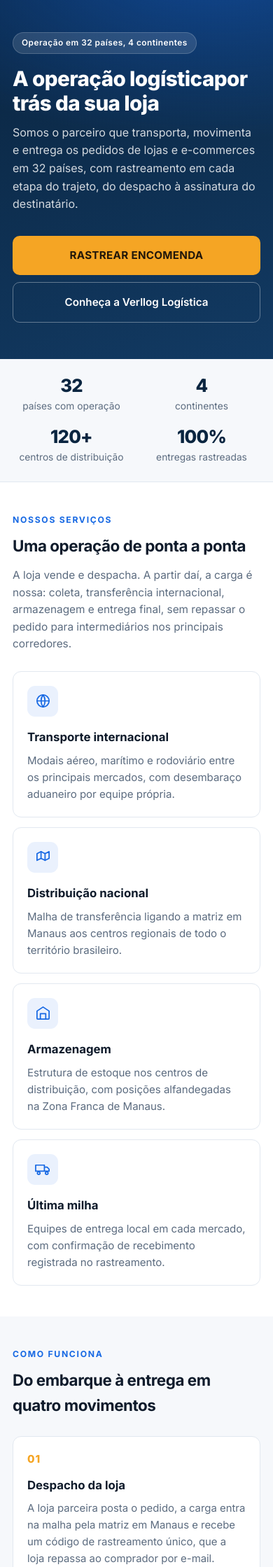
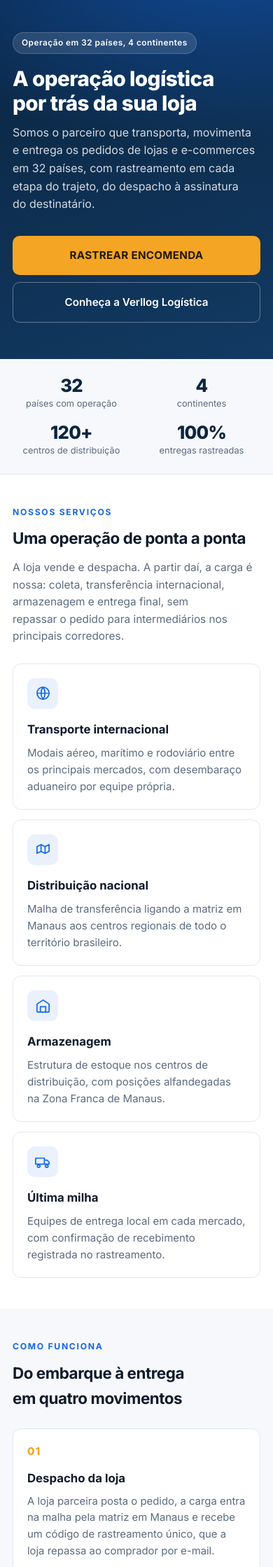
Before and after one commit to polvomal07/verllog, a Flask app: page / in a window 390 px wide. Shown: the part 65-2304 px from the top of the page at 70% size. Run offline with Flask 3, Linux system fonts and the light colour scheme.

Commit message:
Corrige palavras coladas no titulo e alinhamento no celular
O titulo do hero usava <br> para quebrar a linha, e esconde-lo no celular
grudava as palavras: "A operacao logisticapor tras da sua loja". Agora sao
dois spans, que viram bloco no desktop e texto corrido no celular sem perder
o espaco entre eles.

Tambem alinha os itens de faixa, numeros e indicadores pelo topo quando um
rotulo ocupa duas linhas, equilibra a quebra dos titulos e evita que nomes
longos de cidade estourem a largura da tela.

Corrige concordancia em "Menos pontos ... significam menos risco".

Co-Authored-By: Claude Opus 5 (1M context) <noreply@anthropic.com>
Claude-Session: https://claude.ai/code/session_01FWng86ToCSKAFi8Umn7L3F

```diff
--- a/static/css/celular.css
+++ b/static/css/celular.css
@@ -95,8 +95,8 @@
     letter-spacing: -.02em;
   }
 
-  /* A quebra de linha manual do título só faz sentido em tela larga. */
-  .hero__titulo br { display: none; }
+  /* Em tela estreita o titulo vira texto corrido, sem quebra forcada. */
+  .hero__linha { display: inline; }
 
   .hero__subtitulo { font-size: 1rem; }
 
@@ -256,3 +256,49 @@
   .indicadores { grid-template-columns: 1fr 1fr; }
   .resultado__codigo { font-size: 1.15rem; }
 }
+
+/* ==========================================================================
+   Ajustes de texto: alinhamento e quebra de linha
+   ========================================================================== */
+
+/* Distribui as palavras entre as linhas em vez de deixar uma sozinha no fim.
+   Onde o navegador nao suporta, simplesmente ignora e nada quebra. */
+.hero__titulo,
+.busca-pagina__titulo,
+.cabecalho-pagina__titulo,
+.secao__titulo,
+.chamada__titulo,
+.painel__titulo {
+  text-wrap: balance;
+}
+
+/* Evita linha orfa (uma palavra sozinha no fim) nos paragrafos. */
+.hero__subtitulo,
+.secao__texto,
+.cabecalho-pagina__texto,
+.busca-pagina__texto,
+.cartao p,
+.passo p,
+.regiao p,
+.ajuda__item p {
+  text-wrap: pretty;
+}
+
+@media (max-width: 720px) {
+
+  /* Todos os itens da faixa comecam na mesma altura, mesmo quando um rotulo
+     ocupa duas linhas e o vizinho ocupa uma so. */
+  .faixa__conteudo,
+  .numeros,
+  .indicadores { align-items: start; }
+
+  /* Rotulos curtos o bastante para caber sem quebrar no meio da palavra. */
+  .faixa__item span,
+  .numero__rotulo { font-size: .8rem; line-height: 1.3; }
+
+  /* Nomes longos (Florianopolis/SC, Sao Jose da Barra/MG) nao estouram
+     a largura da tela na timeline e no resumo. */
+  .etapa__local,
+  .resultado__destino,
+  .resumo__item dd { overflow-wrap: anywhere; }
+}
--- a/static/css/landing.css
+++ b/static/css/landing.css
@@ -249,3 +249,7 @@
   .chamada { padding: 40px 0; }
   .busca-pagina { padding: 48px 0 44px; }
 }
+
+/* Cada trecho do titulo do hero vira uma linha propria no desktop.
+   No celular eles voltam a ser texto corrido (ver celular.css). */
+.hero__linha { display: block; }
--- a/templates/index.html
+++ b/templates/index.html
@@ -8,7 +8,13 @@
 <section class="hero">
   <div class="container hero__conteudo">
     <p class="hero__selo">Operação em 32 países, 4 continentes</p>
-    <h1 class="hero__titulo">A operação logística<br>por trás da sua loja</h1>
+    {# Cada trecho é uma linha no desktop e emenda numa frase só no celular.
+       Usar <br> aqui daria problema: escondê-lo no celular grudava as
+       palavras ("logísticapor"). Com spans, o espaço entre eles permanece. #}
+    <h1 class="hero__titulo">
+      <span class="hero__linha">A operação logística</span>
+      <span class="hero__linha">por trás da sua loja</span>
+    </h1>
     <p class="hero__subtitulo">
       Somos o parceiro que transporta, movimenta e entrega os pedidos de
       lojas e e-commerces em 32 países, com rastreamento em cada etapa do
--- a/templates/sobre.html
+++ b/templates/sobre.html
@@ -157,7 +157,7 @@
       <article class="cartao">
         <h3>Cuidado com a carga</h3>
         <p>
-          Menos pontos de manuseio entre a coleta e a entrega significa menos
+          Menos pontos de manuseio entre a coleta e a entrega significam menos
           risco de avaria e menos tempo parado em triagem ou alfândega.
         </p>
       </article>
```
